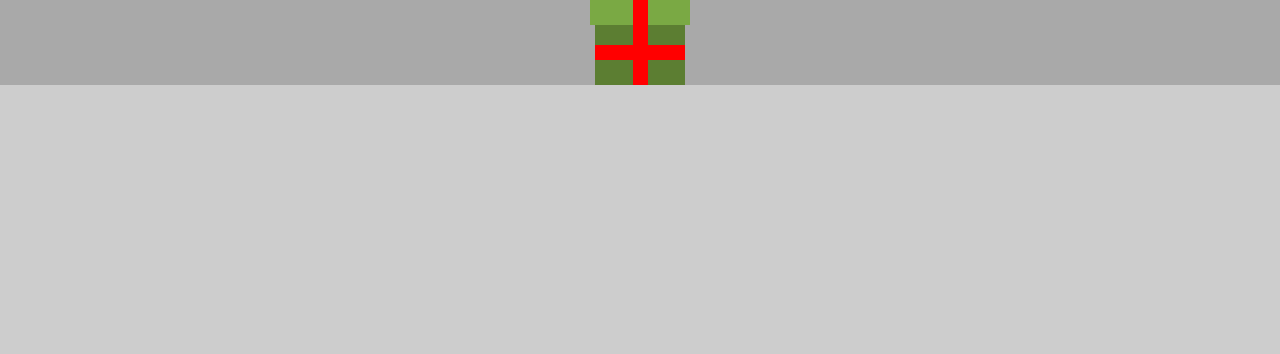
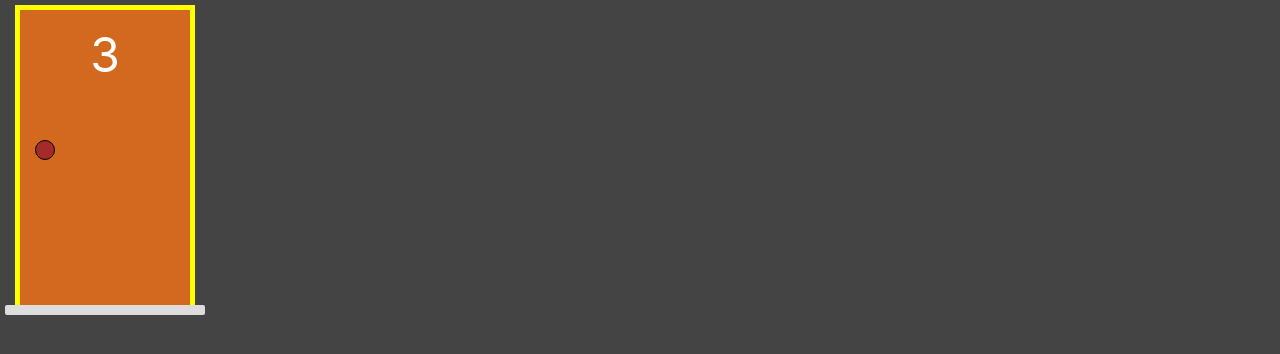
Before and after one commit to flaviosantospqri/monty-roll-new, a Next.js app: page / in a window 1280 px wide. Shown: the top 354 px of the page. Built offline with nearby package versions, Linux system fonts and the light colour scheme.

Commit message:
create style door

```diff
--- /dev/null
+++ b/components/Door.jsx
@@ -0,0 +1,17 @@
+import styles from "../styles/Door.module.css"
+
+export default function Door(props) {
+   const selected = props.select ? styles.select : ''
+
+    return (
+        <div className={styles.area}>
+            <div className={`${styles.frame} ${styles.select}`}>
+                <div className={styles.Door}>
+                    <div className={styles.numero}>3</div>
+                    <div className={styles.door_handle}></div>
+                </div>
+            </div>
+            <div className={styles.floor}></div>
+        </div>
+    )
+}
--- a/pages/index.jsx
+++ b/pages/index.jsx
@@ -1,9 +1,10 @@
-import Gift from "../components/gift";
+import Door from "../components/Door";
+
 
 export default function Home() {
   return (
     <div>
-      <Gift></Gift>
+      <Door select></Door>
     </div>
   )
 }
--- /dev/null
+++ b/styles/Door.module.css
@@ -0,0 +1,48 @@
+.area{
+    width: var(--area-porta-width);
+    height: var(--area-porta-heigth);
+    margin: 5px;
+    display: flex;
+    flex-direction: column;
+    align-items: center;
+}
+.frame{
+    display: flex;
+    width: 90%;
+    flex-grow: 1;
+    border-left: 5px solid brown;
+    border-right: 5px solid brown;
+    border-top: 5px solid brown;
+}
+.Door{
+    display: flex;
+    flex-direction: column;
+    align-items: center;
+    flex-grow: 1;
+    padding: 15px;
+    background-color: chocolate;
+}
+.numero{
+    font-size: 3rem;
+}
+.floor{
+    height:10px;
+    width: 100%;
+    background-color: #dddddd;
+    border-radius: 2px;
+}
+.door_handle{
+    height: 20px;
+    width: 20px;
+    position: absolute;
+    border-radius: 10px;
+    background-color: brown;
+    top: calc(0.45 * var(--area-porta-heigth));
+    align-self: flex-start;
+    border: 1px solid black;
+}
+.select{
+    border-left: 5px solid yellow;
+    border-right: 5px solid yellow;
+    border-top: 5px solid yellow;
+}
--- a/styles/globals.css
+++ b/styles/globals.css
@@ -4,7 +4,7 @@ body {
   margin: 0;
   font-family: -apple-system, BlinkMacSystemFont, Segoe UI, Roboto, Oxygen,
     Ubuntu, Cantarell, Fira Sans, Droid Sans, Helvetica Neue, sans-serif;
-    background-color: #4444;
+    background-color: #444444;
     color: #ffff
   }
 
@@ -16,12 +16,7 @@ a {
 * {
   box-sizing: border-box;
 }
-
-@media (prefers-color-scheme: dark) {
-  html {
-    color-scheme: dark;
-  }
-  body {
-    color: white;
-  }
+:root{
+  --area-porta-heigth: 310px;
+  --area-porta-width: 200px;
 }
```
Also changed, not shown: model/door.js (added).
